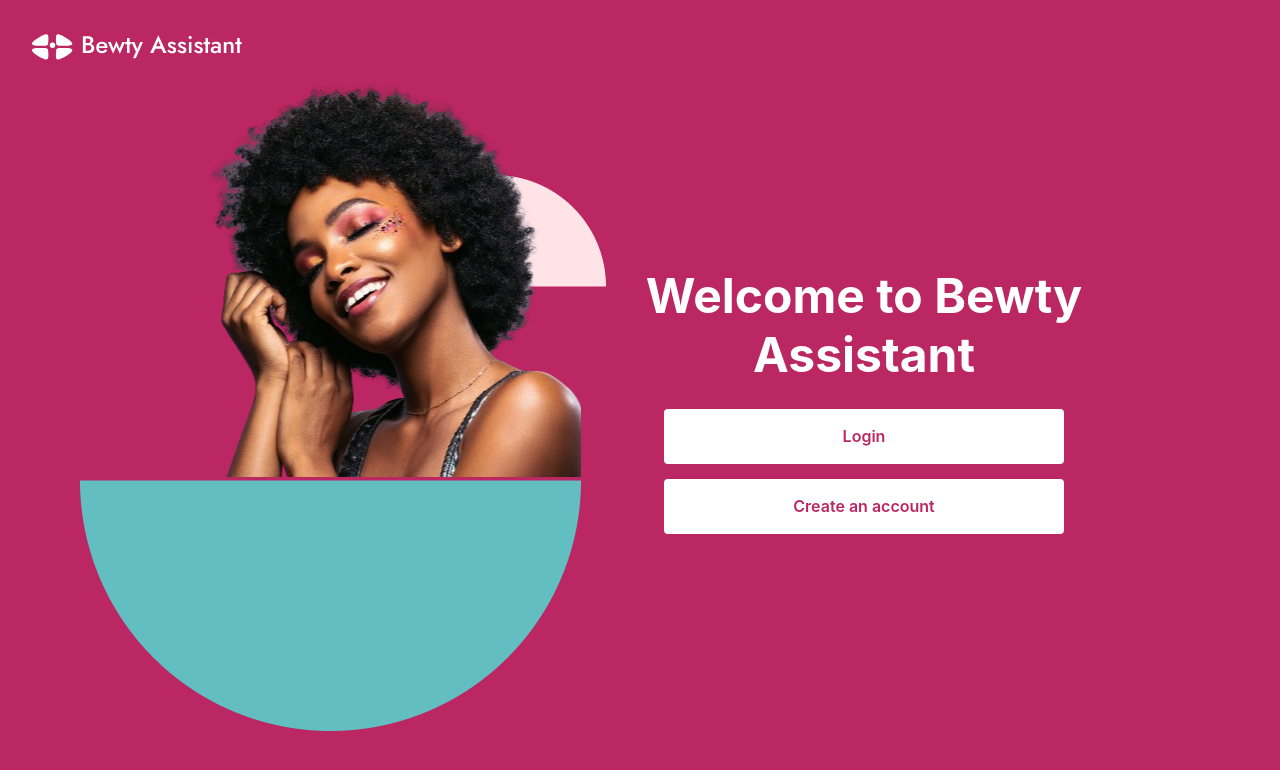
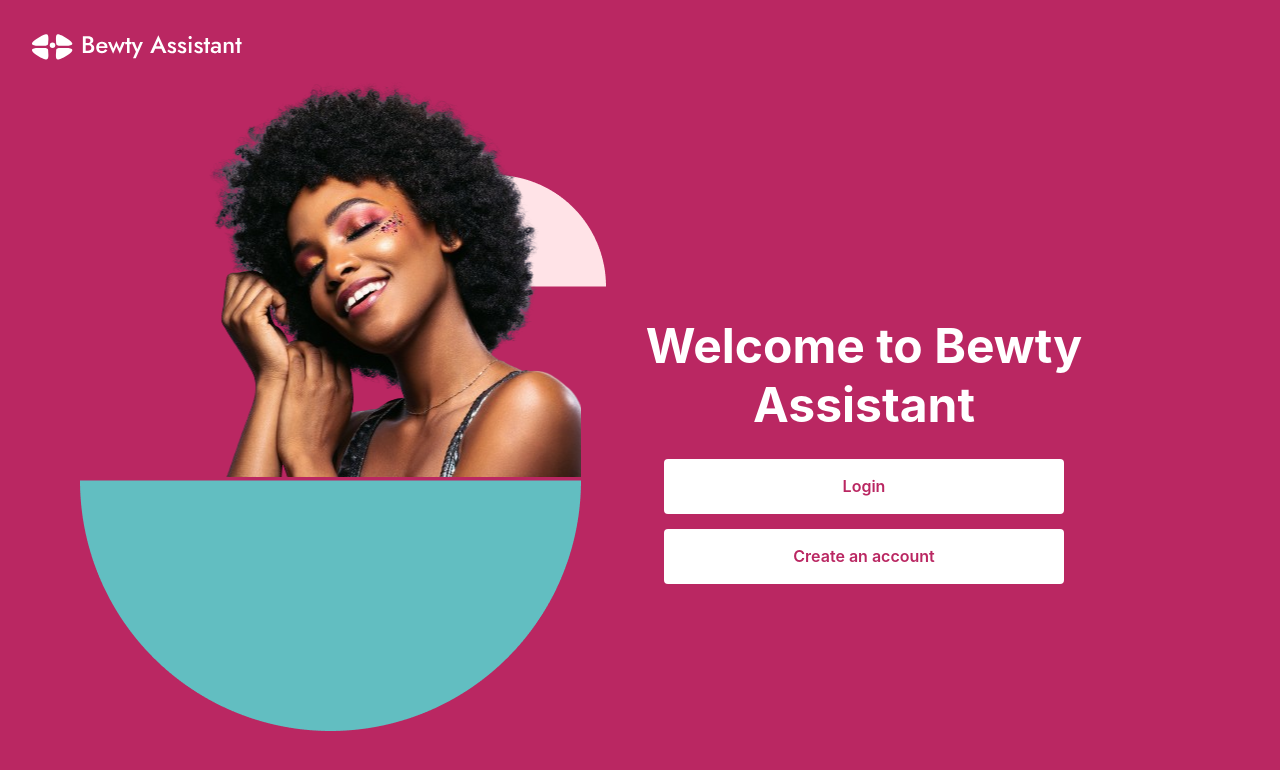
Before and after one commit to bewtyassistant/frontend, a Next.js app: page / in a window 1280 px wide. Shown: the top 770 px of the page. Built offline with nearby package versions, Linux system fonts and the light colour scheme; a web font is replaced by a local one.

Commit message:
fix spacing

```diff
--- a/app/page.tsx
+++ b/app/page.tsx
@@ -26,6 +26,7 @@ export default function page() {
         bgImage={{ lg: "url(/images/auth-bg.png)" }}
         bgColor="brand.main"
         flexDir="column"
+        pt="10rem"
       >
         <Box
           as={Link}
```
